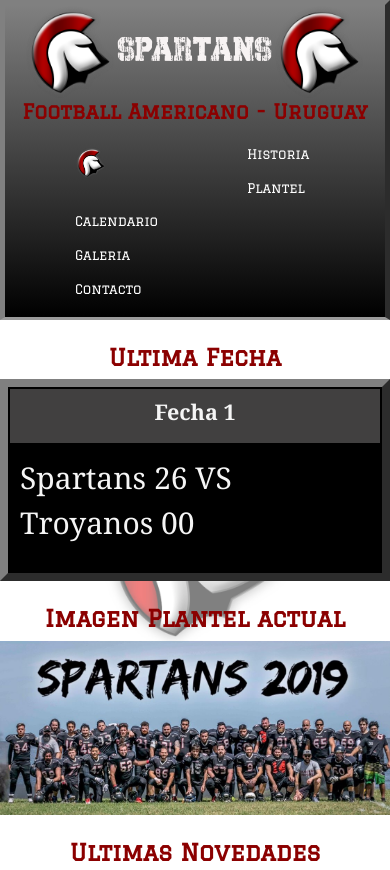
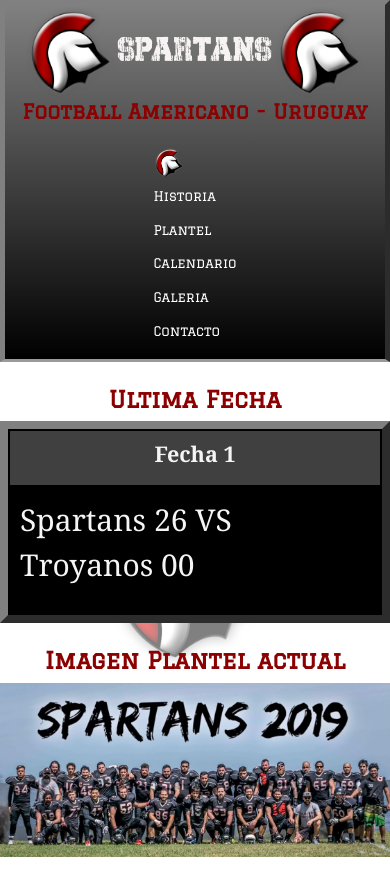
Before and after one commit to aljuprice91/spartansUruguay, a plain HTML site: page index.html in a window 390 px wide. Shown: the top 870 px of the page. Drawn offline with nearby package versions, Linux system fonts and the light colour scheme; a web font is replaced by a local one.

Commit message:
se adpato media query

```diff
--- a/style.scss
+++ b/style.scss
@@ -257,6 +257,10 @@
                 .menu {
                     font-size: 70%;
                 }
+                body .grid__Header .menu li {
+                    text-align: center;
+                    float: none;
+                }
             }
             /* media para hacer responsive a un Tablet*/
 
```
Also changed, not shown: style.css, 1 other file.
